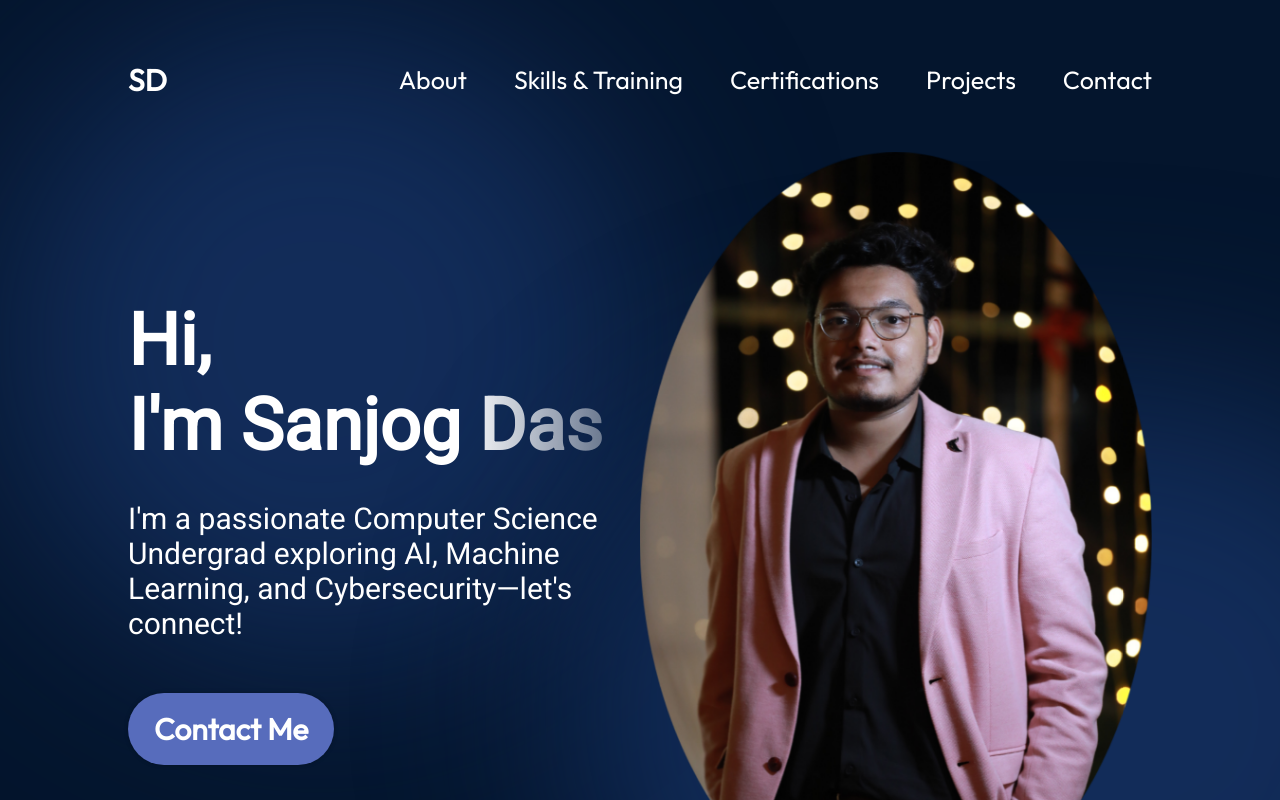
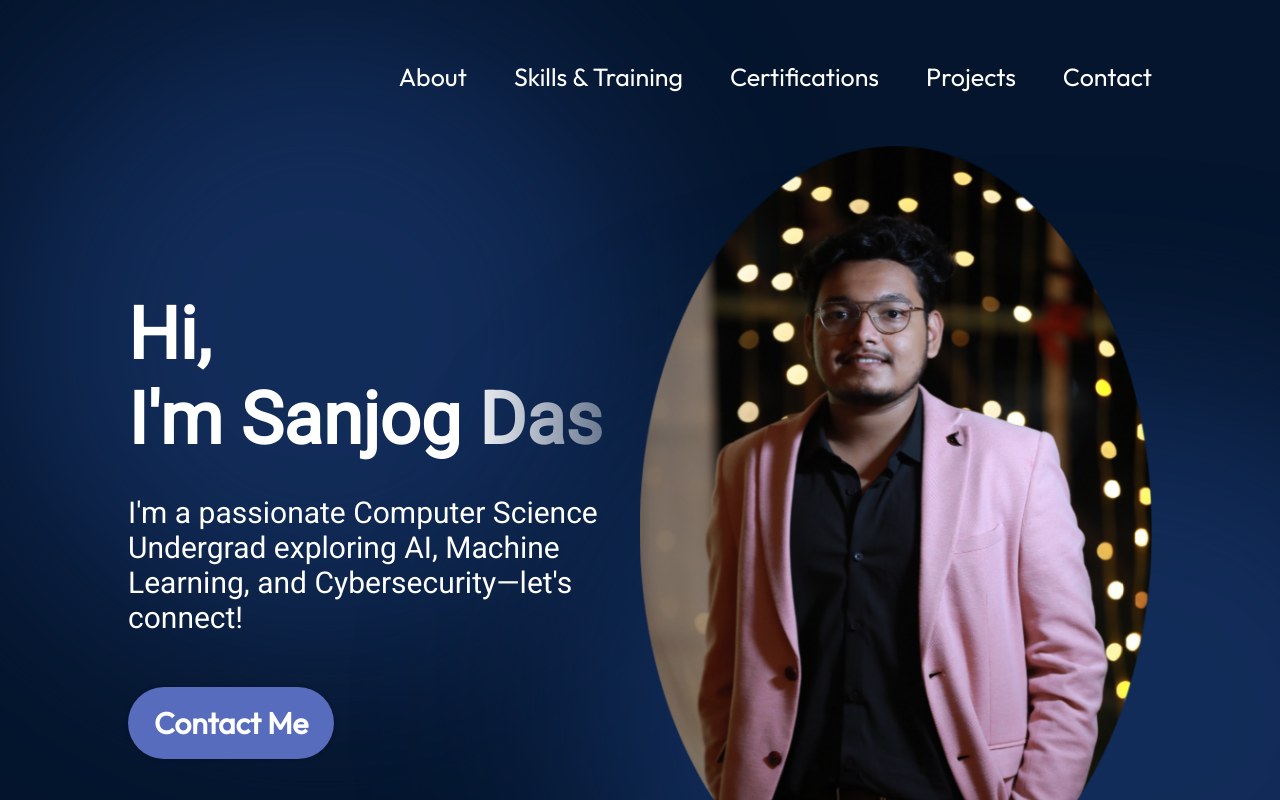
Before and after one commit to Sanjogdas1718/react-porfolio, a React (Vite) app: page / in a window 1280 px wide. Shown: the top 800 px of the page. Built offline with nearby package versions, Linux system fonts and the light colour scheme.

Commit message:
first commit

```diff
--- a/src/components/Navbar/Navbar.jsx
+++ b/src/components/Navbar/Navbar.jsx
@@ -9,7 +9,7 @@ export const Navbar = () => {
   return (
     <nav className={styles.navbar}>
       <a className={styles.title} href="/">
-        SD
+
       </a>
       <div className={styles.menu}>
         <img
```
